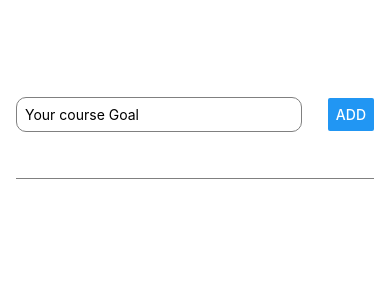
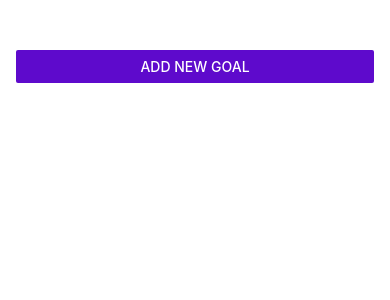
Before and after one commit to shyamtiwari02062001/Goal, a React Native app: screen / in a window 390 px wide. Shown: the top 300 px of the page. Built offline with nearby package versions, Linux system fonts and the light colour scheme.

Commit message:
Added model and put te goal adding part in it

```diff
--- a/App.js
+++ b/App.js
@@ -1,10 +1,10 @@
 import React, {useState} from 'react';
-import {View, StyleSheet, FlatList} from 'react-native';
+import {View, StyleSheet, FlatList, Button} from 'react-native';
 import GoalInput from './components/GoalInput';
 import GoalItem from './components/GoalItem';
 const App = () => {
   const [courseGoals, setCourseGoals] = useState([]);
-
+  const [isModalVisible, setModalVisible] = useState(false);
   const addGoalHandler = goal => {
     setCourseGoals(currentCourseGoal => [
       ...currentCourseGoal,
@@ -16,9 +16,19 @@ const App = () => {
       return currentCourseGoal.filter(goal => goal.id !== id);
     });
   };
+  const startAddGoalHandler = () => {
+    setModalVisible(true);
+  };
   return (
     <View style={styles.appContainer}>
-      <GoalInput addGoal={addGoalHandler} />
+      <Button
+        title={'Add new Goal'}
+        color="#5e0acc"
+        onPress={() => startAddGoalHandler()}
+      />
+      {isModalVisible && (
+        <GoalInput visible={isModalVisible} addGoal={addGoalHandler} />
+      )}
       <View style={styles.goalsContainer}>
         <FlatList
           showsVerticalScrollIndicator={false}
--- a/components/GoalInput.js
+++ b/components/GoalInput.js
@@ -1,6 +1,6 @@
 import React, {useState} from 'react';
-import {StyleSheet, TextInput, Button, View} from 'react-native';
-const GoalInput = ({addGoal}) => {
+import {StyleSheet, TextInput, Button, View, Modal} from 'react-native';
+const GoalInput = ({addGoal, visible}) => {
   const [goal, setGoal] = useState('');
   const goalInputHandler = value => {
     setGoal(value);
@@ -9,6 +9,7 @@ const GoalInput = ({addGoal}) => {
     addGoal(goal);
   };
   return (
+    <Modal visible={visible} animationType="slide">
       <View style={styles.inputContainer}>
         <TextInput
           onChangeText={goalInputHandler}
@@ -17,6 +18,7 @@ const GoalInput = ({addGoal}) => {
         />
         <Button onPress={addGoalHandler} title="Add" />
       </View>
+    </Modal>
   );
 };
 export default GoalInput;
```
Lines whose indentation alone changed are shown as unchanged.
